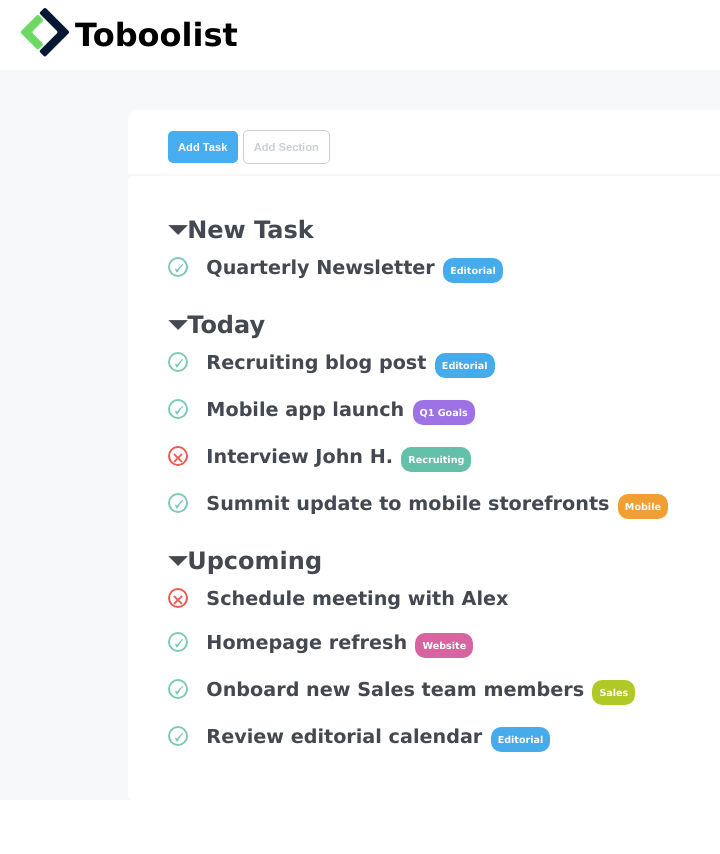
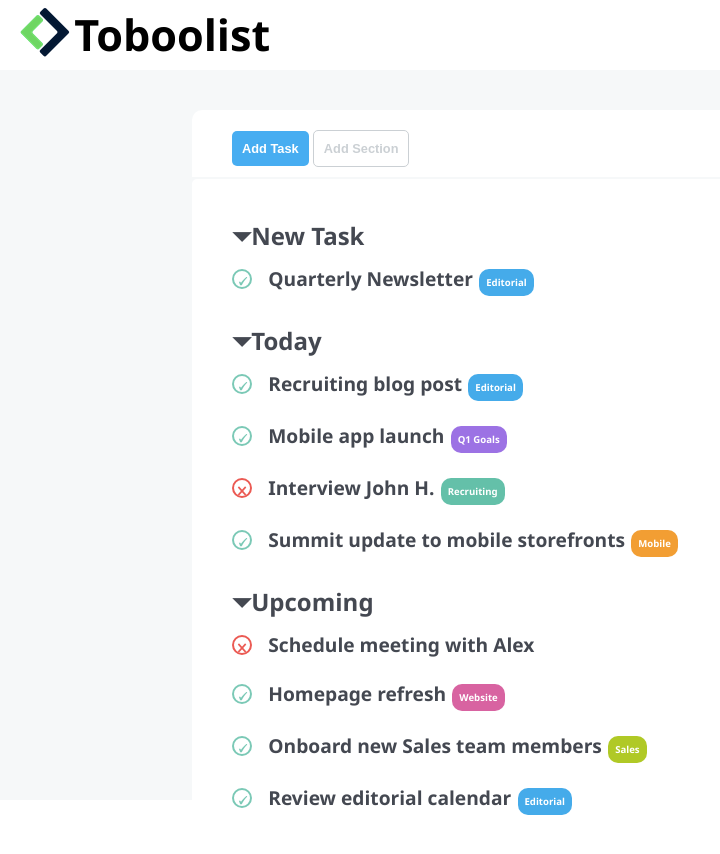
Before and after one commit to gioanbatan/html-css-toboolist, a plain HTML site: page index.html in a window 1280 px wide. Shown: the whole page, without its empty margins (0-720 px from the left). Before the commit the page ends 800 px from the top, so only its background shows below. Drawn offline with Linux system fonts and the light colour scheme.

Commit message:
Sostituito Nome sito con h1, cambio font e restyling

```diff
--- a/css/style.css
+++ b/css/style.css
@@ -15,7 +15,7 @@
 }
 
 html {
-    font-family: 'Lucida Sans', 'Lucida Sans Regular', 'Lucida Grande', 'Lucida Sans Unicode', Geneva, Verdana, sans-serif;
+    font-family: 'Segoe UI', Tahoma, Geneva, Verdana, sans-serif;
 }
 
 ul {
@@ -23,7 +23,7 @@ ul {
 }
 
 .container {
-    width: 80%;
+    width: 70%;
     padding-left: 40px;
     padding-right:  40px;
     margin: 0 auto;
@@ -39,7 +39,7 @@ ul {
 }
 
 #logo {
-    height: 100%;
+    width: 50px;
 
     margin-left: 20px;
     display: inline-block;
@@ -51,8 +51,10 @@ ul {
 }
 
 .site-title {
-    font-size: 2rem;
-    font-weight: 900;
+    display: inline-block;
+
+    font-size: 2.7rem;
+    font-weight: 700;
 }
 
 /* MAIN */
@@ -74,7 +76,7 @@ ul {
     color: #ffffff;
     padding: 10px;
 
-    font-size: 0.7rem;
+    font-size: 0.8rem;
     font-weight: 800;
 
     border: none;
@@ -88,7 +90,8 @@ ul {
     border: 1px solid #cbd0d4;
 }
 
-/* ToDo lisyt */
+/* ToDo list */
+
 .todo-list {
     padding-top: 20px;
     padding-bottom: 40px;
@@ -98,9 +101,11 @@ ul {
     border-radius: 5px;
 }
 
+/* Captions */
+
 .caption {
     font-size: 1.5rem;
-    font-weight: 900;
+    font-weight: 700;
 
     padding-top: 20px;
 }
@@ -109,6 +114,8 @@ ul {
     padding-top: 8px;
     padding-bottom: 8px;
 }
+
+/* Check */
 
 .check {
     height: 20px;
@@ -135,12 +142,18 @@ ul {
     border-color:  #eb5a53;
 }
 
+/* Tasks */
+
 .task {
     font-size: 1.2rem;
+    font-weight: 600;
+
     padding-left: 10px;
 
     display: inline-block;
 }
+
+/* Labels */
 
 .label {
     background-color: #45abea;
--- a/index.html
+++ b/index.html
@@ -22,9 +22,9 @@
                     <img src="img/Logo.png" alt="Boolean Logo">
                 </div>
 
-                <span class="site-title">
+                <h1 class="site-title">
                     Toboolist
-                </span>
+                </h1>
 
             </div>
 
```
